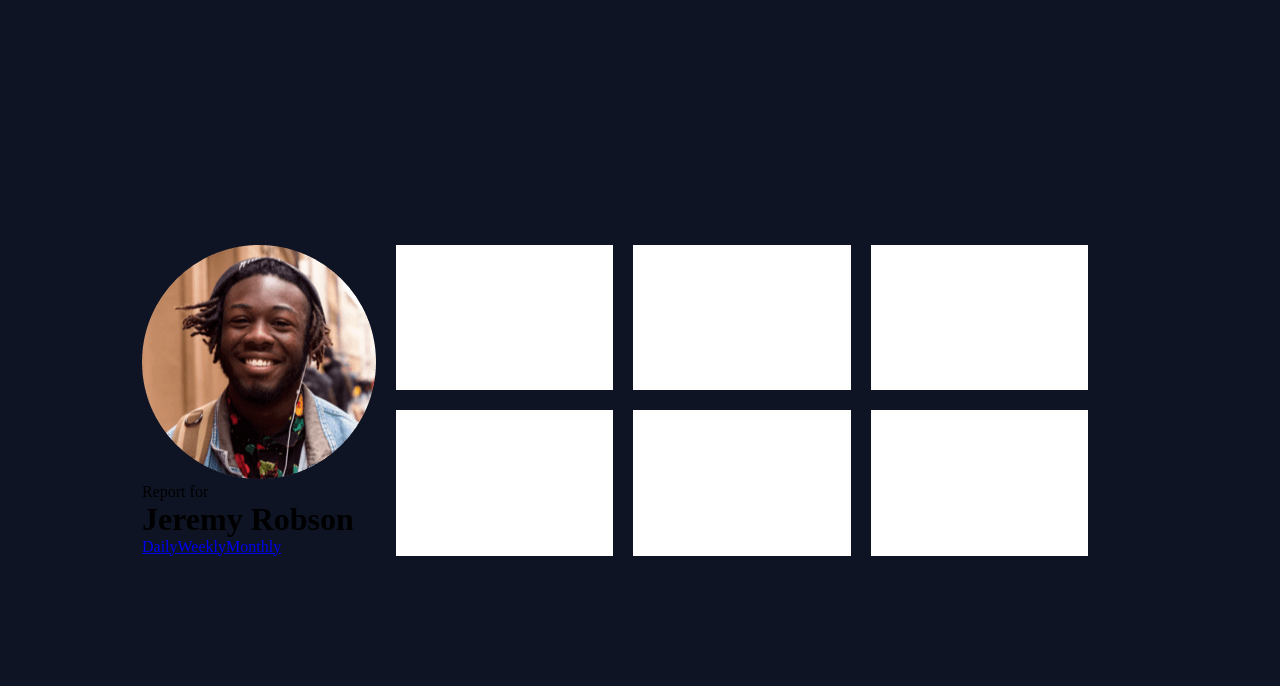
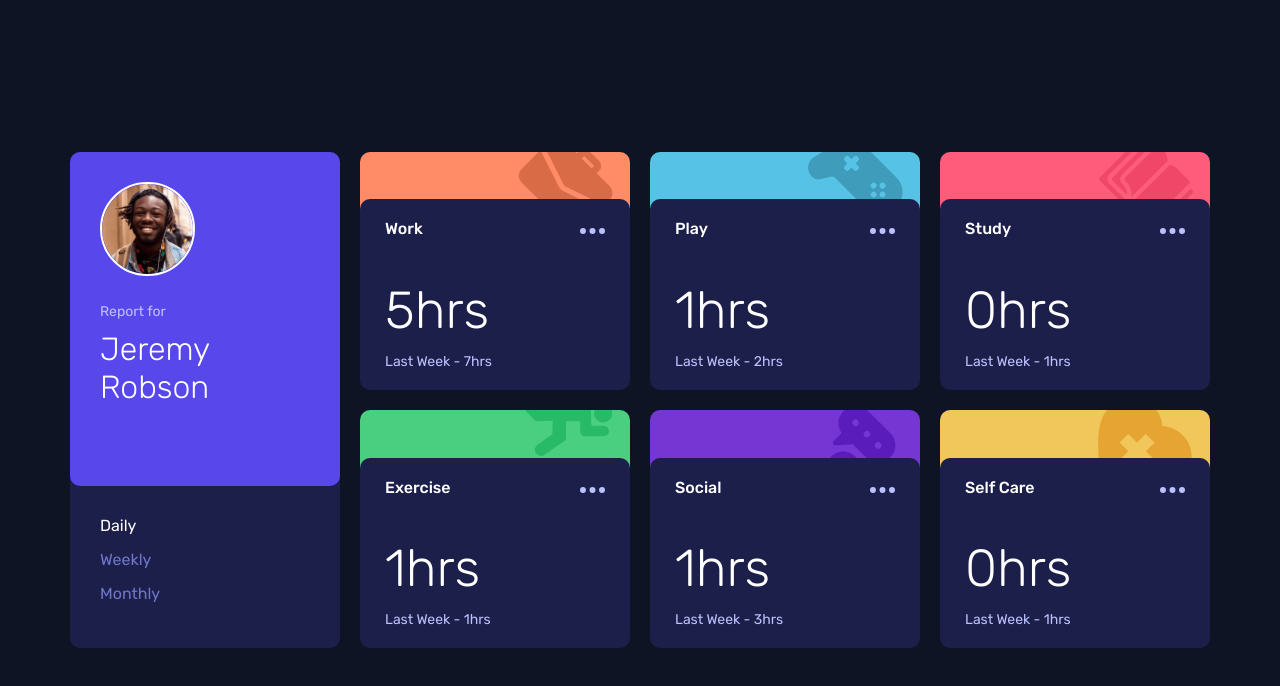
Before and after one commit to DanielAlves1501/TimeTracker, a plain HTML site: page index.html in a window 1280 px wide. Drawn offline with Linux system fonts and the light colour scheme.

Commit message:
second commit

```diff
--- a/css/styles.css
+++ b/css/styles.css
@@ -1,24 +1,25 @@
-@import url('https://fonts.googleapis.com/css2?family=Rubik:ital,wght@0,300..900;1,300..900&display=swap');
+@import url("https://fonts.googleapis.com/css2?family=Rubik:ital,wght@0,300..900;1,300..900&display=swap");
 
-*, *::after, *::before{
+*,
+*::after,
+*::before {
   padding: 0;
   margin: 0;
   box-sizing: border-box;
 }
 
-:root{
-
+:root {
   /* ## Colors */
 
   /* ### Primary */
 
   --Blue: hsl(246, 80%, 60%);
---Light-red: hsl(15, 100%, 70%); /*(work)*/
---Soft-blue : hsl(195, 74%, 62%); /*(play)*/
+  --Light-orange: hsl(15, 100%, 70%); /*(work)*/
+  --Soft-blue: hsl(195, 74%, 62%); /*(play)*/
   --Light-red: hsl(348, 100%, 68%); /*(study)*/
---Lime-green : hsl(145, 58%, 55%);/*(exercise)*/
---Violet : hsl(264, 64%, 52%); /*(social)*/
---Soft-orange : hsl(43, 84%, 65%); /*(self care)*/
+  --Lime-green: hsl(145, 58%, 55%); /*(exercise)*/
+  --Violet: hsl(264, 64%, 52%); /*(social)*/
+  --Soft-orange: hsl(43, 84%, 65%); /*(self care)*/
 
   /* ### Neutral */
 
@@ -28,32 +29,262 @@
   --Pale-Blue: hsl(236, 100%, 87%);
 }
 
-body{
+body {
   background: var(--Very-dark-blue);
   width: 100%;
   height: 100vh;
-    display: grid;
-    place-content: center;
-    margin: auto;
+  display: flex;
+  justify-content: center;
+  align-items: center;
+  font-family: "Rubik", Arial, Helvetica, sans-serif;
+  font-size: 16px;
 }
 
-.container{
-    max-width:1440px;
+.container {
+  max-width: 1440px;
   width: 95%;
+  height: auto;
   overflow: hidden;
   display: grid;
+  justify-content: center;
   gap: 20px;
-    grid-template-columns: repeat(4,1fr);
+  grid-template-columns: repeat(4, minmax(200px, 270px));
   grid-template-rows: 1fr 1fr;
 }
 
-.worker-info-card{
+.worker-info-card {
   grid-column: 1/2;
   grid-row: 1/3;
+  background: var(--Dark-blue);
+  border-radius: 10px;
 }
 
-.card{
+.card {
   width: 100%;
   height: 100%;
-    background: #fff;
+  border-radius: 10px 10px 20px 20px;
 }
+
+span {
+  color: var(--Pale-Blue);
+  font-size: 14px;
+  font-weight: 400;
+}
+
+a {
+  text-decoration: none;
+  color: #fff;
+}
+
+button {
+  background: none;
+  outline: none;
+  border: none;
+  font-family: "Rubik", Arial, Helvetica, sans-serif;
+  font-size: 16px;
+  text-align: left;
+  cursor: pointer;
+}
+
+/* WORKER INFO CARD TOP */
+
+.worker-info-card__top {
+  background: var(--Blue);
+  padding: 30px;
+  border-radius: 10px;
+}
+
+.worker-info-card__picture {
+  width: 45%;
+  margin-bottom: 25px;
+
+  & img {
+    width: 100%;
+    vertical-align: top;
+    border-radius: 100%;
+    border: 2px solid #fff;
+  }
+}
+
+.worker-info-card__name {
+  color: #fff;
+  font-weight: 300;
+  margin-top: 10px;
+  margin-bottom: 50px;
+}
+
+/* WORKER INFO CARD BOTTOM */
+
+.worker-info-card__bottom {
+  padding: 30px;
+}
+
+.navbar__item {
+  color: var(--Desaturated-blue);
+  margin-bottom: 15px;
+
+  &:hover {
+    color: #fff;
+  }
+}
+
+.navbar__item--active {
+  color: #fff;
+}
+
+/* CARDS */
+
+.card__content {
+  background: var(--Dark-blue);
+  width: 100%;
+  height: 80%;
+  padding: 20px 25px;
+  position: absolute;
+  bottom: 0;
+  border-radius: 10px;
+  display: flex;
+  flex-direction: column;
+  justify-content: space-between;
+  transition: opacity 0.6s ease;
+  cursor: pointer;
+
+  &:hover {
+    opacity: 0.8;
+  }
+}
+
+.card__header {
+  display: flex;
+  justify-content: space-between;
+  align-items: center;
+  margin-bottom: 20px;
+}
+
+.card__subtitle {
+  font-size: 16px;
+  font-weight: 500;
+}
+
+.card__menu-btn {
+  background: none;
+  border: none;
+  outline: none;
+  width: 25px;
+  cursor: pointer;
+  transition: opacity 0.3s ease;
+
+  &:hover {
+    opacity: 0.6;
+  }
+
+  & img {
+    width: 100%;
+  }
+}
+
+.card__worker-hours {
+  font-size: 52px;
+  margin-bottom: 10px;
+  display: block;
+  color: #fff;
+  font-weight: 300;
+}
+
+.card-1 {
+  background: var(--Light-orange);
+  background-image: url("../assets/images/icon-work.svg");
+  background-repeat: no-repeat;
+}
+
+.card-2 {
+  background: var(--Soft-blue);
+  background-image: url("../assets/images/icon-play.svg");
+}
+
+.card-3 {
+  background: var(--Light-red);
+  background-image: url("../assets/images/icon-study.svg");
+}
+
+.card-4 {
+  background: var(--Lime-green);
+  background-image: url("../assets/images/icon-exercise.svg");
+}
+
+.card-5 {
+  background: var(--Violet);
+  background-image: url("../assets/images/icon-social.svg");
+}
+
+.card-6 {
+  background: var(--Soft-orange);
+  background-image: url("../assets/images/icon-self-care.svg");
+}
+
+.card-1,
+.card-2,
+.card-3,
+.card-4,
+.card-5,
+.card-6 {
+  background-repeat: no-repeat;
+  background-position-y: -10%;
+  background-position-x: 90%;
+  background-size: 35%;
+  color: #fff;
+  position: relative;
+}
+
+/* MEADIAQUERIES */
+
+@media (max-width: 920px) {
+  body {
+    height: auto;
+    padding: 25px 0;
+  }
+  .container {
+    max-width: 80%;
+    display: flex;
+    flex-direction: column;
+    gap: 20px;
+    overflow: visible;
+  }
+
+  .navbar {
+    display: flex;
+    justify-content: space-between;
+  }
+
+  .card {
+    width: 100%;
+    min-height: 250px;
+  }
+
+  .card__content {
+    display: block;
+  }
+
+  .worker-info-card__top {
+    display: flex;
+    align-items: center;
+    justify-content: center;
+  }
+
+  .worker-info-card__picture {
+    width: 15%;
+    min-width: 60px;
+    margin-right: 20px;
+    margin: 0;
+    margin-right: 20px;
+  }
+
+  .worker-info-card__name {
+    margin: 0;
+  }
+}
+
+@media (max-width: 460px) {
+  .worker-info-card__name {
+    font-size: 22px;
+  }
+}
--- a/index.html
+++ b/index.html
@@ -1,9 +1,9 @@
 <!DOCTYPE html>
 <html lang="en">
   <head>
-    <meta charset="UTF-8">
-    <meta name="viewport" content="width=device-width, initial-scale=1.0">
-    <link rel="stylesheet" href="css/styles.css">
+    <meta charset="UTF-8" />
+    <meta name="viewport" content="width=device-width, initial-scale=1.0" />
+    <link rel="stylesheet" href="css/styles.css" />
     <title>Time Tracker</title>
   </head>
   <body>
@@ -11,24 +11,26 @@
       <div class="worker-info-card grid-card">
         <div class="worker-info-card__top">
           <div class="worker-info-card__picture">
-            <img src="assets/images/image-jeremy.png" alt="Worker Profile picture">
+            <img
+              src="assets/images/image-jeremy.png"
+              alt="Worker Profile picture"
+            />
           </div>
+          <div class="worker-info-card__text">
             <span>Report for</span>
             <h1 class="worker-info-card__name">Jeremy Robson</h1>
           </div>
+        </div>
         <div class="worker-info-card__bottom">
           <nav class="navbar">
-            <a href="#" class="navbar__item">Daily</a><a href="#" class="navbar__item">Weekly</a><a href="#" class="navbar__item">Monthly</a>
+            <button class="navbar__item navbar__item--active">Daily</button>
+            <br />
+            <button class="navbar__item">Weekly</button>
+            <br />
+            <button class="navbar__item">Monthly</button>
           </nav>
         </div>
-
       </div>
-<div class="card grid-card"></div>
-<div class="card grid-card"></div>
-<div class="card grid-card"></div>
-<div class="card grid-card"></div>
-<div class="card grid-card"></div>
-<div class="card grid-card"></div>
     </main>
     <script src="js/index.js"></script>
   </body>
--- a/js/index.js
+++ b/js/index.js
@@ -0,0 +1,62 @@
+const container = document.querySelector(".container");
+
+let cardsInfo;
+let currentTimeframe = "daily";
+
+const createCards = () => {
+  fetch("./data.json")
+    .then((res) => res.json())
+    .then((res) => {
+      cardsInfo = res;
+      console.log(cardsInfo);
+
+      cardsInfo.forEach((card, index) => {
+        let newCard = `      <div class="card grid-card card-${index + 1}">
+        <div class="card__content">
+          <div class="card__header">
+            <h2 class="card__subtitle">${card.title}</h2>
+            <button class="card__menu-btn">
+              <img src="assets/images/icon-ellipsis.svg" alt="Menu Icon" />
+            </button>
+          </div>
+          <div class="card__worker-metrics">
+            <span class="card__worker-hours">${
+              card.timeframes[currentTimeframe].current
+            }hrs</span>
+            <span class="card__previous-week">Last Week - ${
+              card.timeframes[currentTimeframe].previous
+            }hrs</span>
+          </div>
+        </div>
+      </div>`;
+
+        container.innerHTML += newCard;
+
+        const navbarBtns = document.querySelectorAll(".navbar__item");
+
+        navbarBtns.forEach((btn) => {
+          btn.addEventListener("click", (e) => {
+            e.preventDefault();
+            navbarBtns.forEach((el) => {
+              el.classList.remove("navbar__item--active");
+            });
+
+            btn.classList.add("navbar__item--active");
+
+            currentTimeframe = btn.textContent.toLowerCase();
+            console.log(currentTimeframe);
+
+            let cards = document.querySelectorAll(".card");
+
+            cards.forEach((card) => {
+              container.removeChild(card);
+            });
+
+            createCards();
+          });
+        });
+      });
+    });
+};
+
+createCards();
```
Lines whose indentation alone changed are shown as unchanged.
